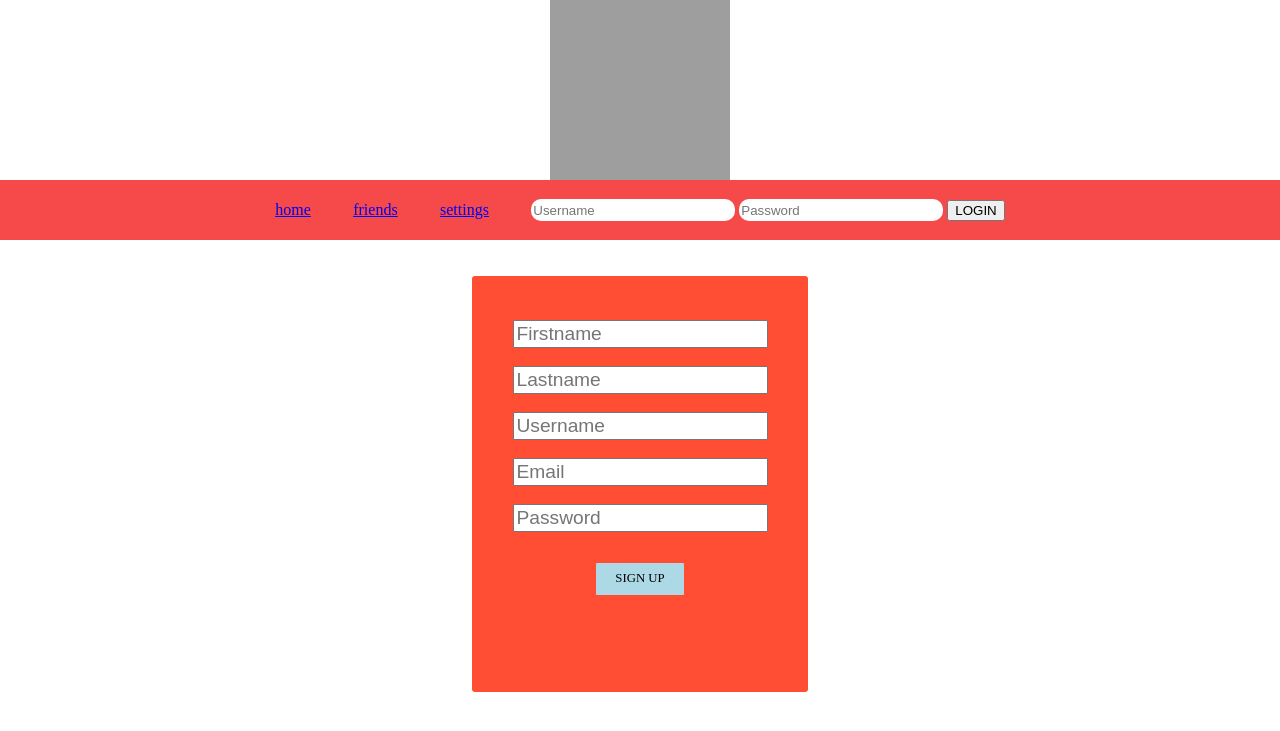
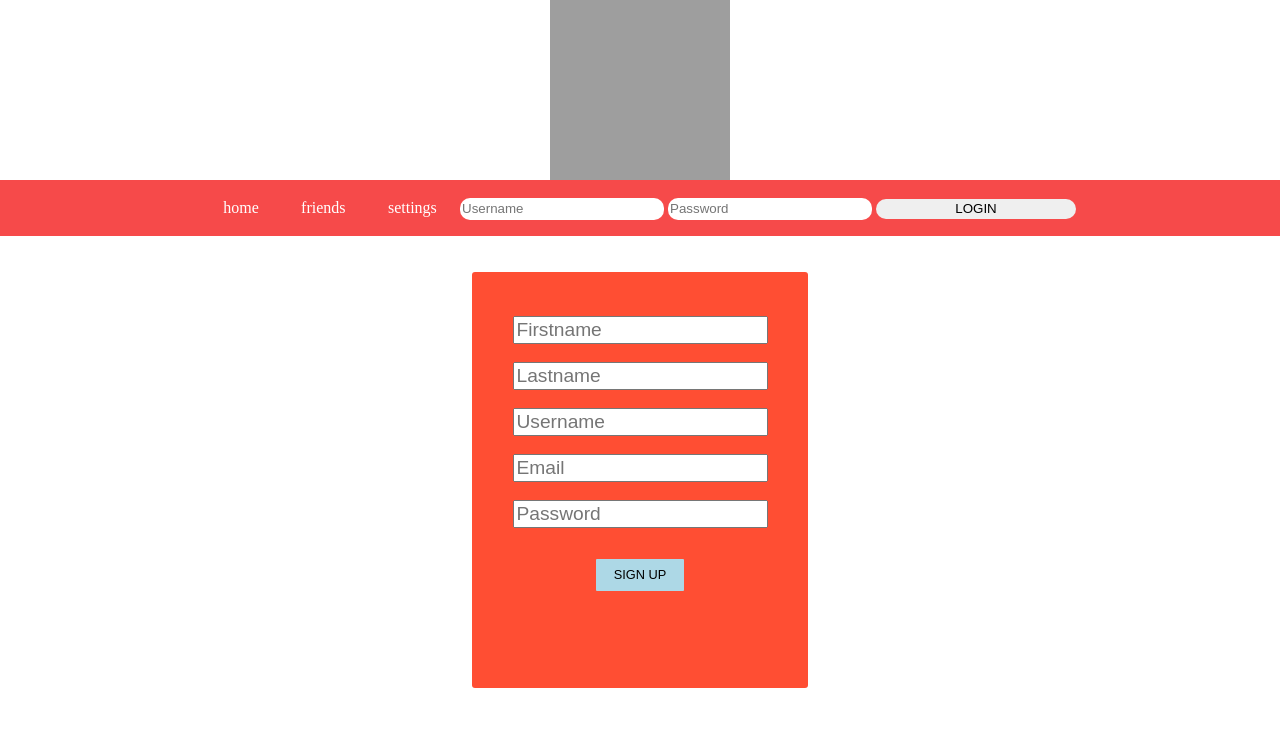
Before and after one commit to johnhello2u/turingFinal, a PHP site: page / in a window 1280 px wide. Shown: the top 731 px of the page. Run offline with PHP 8.4, Linux system fonts and the light colour scheme; grey boxes are pictures that could not be loaded.

Commit message:
some style changes

```diff
--- a/other/navbar.php
+++ b/other/navbar.php
@@ -26,7 +26,7 @@
         <form>
             <input class ='login_form' type="text" name="uid" placeholder="Username">
             <input class ='login_form' type="password" name="pwd" placeholder="Password">
-            <button class ='login_form_button' type="submit">LOGIN</button>
+            <button class ='login_form' type="submit">LOGIN</button>
           </form>
         </li>
         </ul>
--- a/style/navbarstyle.css
+++ b/style/navbarstyle.css
@@ -19,7 +19,7 @@
 
 
 /*properties for a links in navbar*/
-div nav ul li{
+div nav ul li a {
       text-decoration: none;
       color: inherit;
       display: inline-block;
@@ -35,8 +35,8 @@ div nav ul li{
 
 }
 
-/* when mouse hovers over  */
-div nav ul li a :hover{
+/* when mouse  */
+.navlist :hover{
       background-color:grey;
 }
 
--- a/style/style.css
+++ b/style/style.css
@@ -50,7 +50,6 @@
   background:transparent;
   background-color: lightblue;
   border:0;
-  font-family: inherit;
   font-size: 0.8em;
   cursor: pointer;
   position: relative;
```
